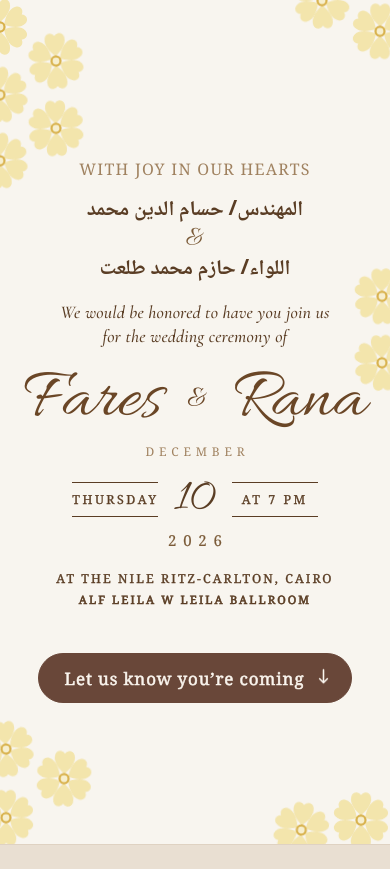
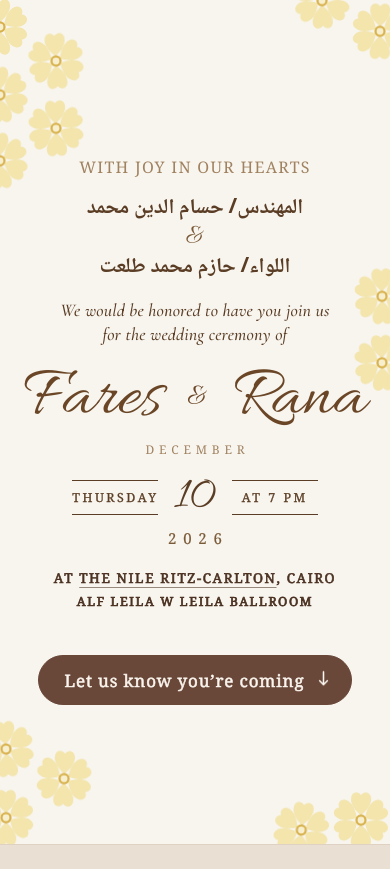
Before and after one commit to Mohammed-Hossam11/fares-rana-rsvp, a plain HTML site: page index.html in a window 390 px wide. Shown: the top 869 px of the page. Drawn offline with nearby package versions, Linux system fonts and the light colour scheme; a web font is replaced by a local one.

Commit message:
Hero venue: stronger emphasis; Nile Ritz-Carlton links to Google Maps
Co-Authored-By: Claude Opus 5.5 <noreply@anthropic.com>

```diff
--- a/index.html
+++ b/index.html
@@ -9,7 +9,7 @@
   <link rel="preconnect" href="https://fonts.googleapis.com" />
   <link rel="preconnect" href="https://fonts.gstatic.com" crossorigin />
   <link href="https://fonts.googleapis.com/css2?family=Allura&family=Cormorant+Garamond:ital,wght@1,500&family=DM+Sans:wght@300;400;500;600;700&family=Italiana&family=Noto+Naskh+Arabic:wght@500;600&display=swap" rel="stylesheet" />
-  <link rel="stylesheet" href="styles.css?v=20261125e" />
+  <link rel="stylesheet" href="styles.css?v=20261125f" />
 </head>
 <body>
   <div class="page-shell">
@@ -54,7 +54,7 @@
           <div class="date-row" aria-hidden="true"><span class="date-side">THURSDAY</span><span class="date-day">10</span><span class="date-side">AT 7 PM</span></div>
           <p class="date-year" aria-hidden="true">2026</p>
         </div>
-        <p class="hero-venue fade-in"><span class="venue-main">AT THE NILE RITZ-CARLTON, CAIRO</span><br /><span class="venue-sub">ALF LEILA W LEILA BALLROOM</span></p>
+        <p class="hero-venue fade-in"><span class="venue-main">AT <a class="venue-link" href="https://www.google.com/maps/search/?api=1&amp;query=The%20Nile%20Ritz-Carlton%2C%20Cairo%2C%20Egypt" target="_blank" rel="noopener" aria-label="The Nile Ritz-Carlton, Cairo: open location in Google Maps">THE NILE RITZ-CARLTON</a>, CAIRO</span><br /><span class="venue-sub">ALF LEILA W LEILA BALLROOM</span></p>
         <a href="#rsvp" class="primary-cta fade-in"><span>Let us know you’re coming</span><svg class="cta-arrow" viewBox="0 0 12 18" aria-hidden="true" fill="none"><path d="M6 1.5v14M1.75 11.25 6 15.5l4.25-4.25" stroke="currentColor" stroke-width="1.7" stroke-linecap="round" stroke-linejoin="round"/></svg></a>
       </section>
 
@@ -105,6 +105,6 @@
     </main>
   </div>
   <iframe id="response-frame" name="rsvp-response-frame" title="RSVP submission result" class="response-frame" tabindex="-1" aria-hidden="true"></iframe>
-  <script src="script.js?v=20261125e"></script>
+  <script src="script.js?v=20261125f"></script>
 </body>
 </html>
--- a/styles.css
+++ b/styles.css
@@ -70,8 +70,10 @@ button:focus-visible, a:focus-visible, input:focus-visible { outline: 2px solid
 .date-day { font: 62px/1 var(--script); padding: 0 6px; color: var(--invite-strong); }
 .date-year { margin: 10px 0 0; padding-left: .45em; font: 19px var(--serif); letter-spacing: .45em; -webkit-text-stroke: .2px currentColor; }
 .hero-venue { margin: 22px 0 0; font: 15px/1.8 var(--serif); letter-spacing: .26em; }
-.venue-main { font-size: 1.08em; color: var(--invite-strong); -webkit-text-stroke: .35px currentColor; }
-.venue-sub { color: var(--invite-strong); -webkit-text-stroke: .6px currentColor; }
+.venue-main { font-size: 1.08em; color: #4a3020; -webkit-text-stroke: .6px currentColor; }
+.venue-sub { color: #4a3020; -webkit-text-stroke: .7px currentColor; }
+.venue-link { color: inherit; text-decoration: underline; text-decoration-thickness: 1px; text-underline-offset: .32em; text-decoration-color: rgba(74, 48, 32, .55); transition: text-decoration-color .3s ease; }
+.venue-link:hover, .venue-link:active { text-decoration-color: currentColor; }
 .dot { padding: 0 8px; }
 .primary-cta { margin-top: 36px; min-height: 52px; padding: 0 26px 0 30px; display: inline-flex; justify-content: center; align-items: center; gap: 14px; border: 1px solid var(--brown); border-radius: 999px; background: var(--brown); color: #fbf6ef; text-decoration: none; font: 18px var(--serif); letter-spacing: .05em; -webkit-text-stroke: .55px currentColor; transition: background .3s ease, color .3s ease, border-color .3s ease; }
 .primary-cta:hover, .primary-cta:active { background: #4f3328; border-color: #4f3328; color: #fbf6ef; }
@@ -158,7 +160,7 @@ button:focus-visible, a:focus-visible, input:focus-visible { outline: 2px solid
   .date-side { padding: 8px 0; font-size: 12.5px; letter-spacing: .2em; }
   .date-day { font-size: 48px; }
   .date-year { margin-top: 6px; font-size: 15px; }
-  .hero-venue { margin-top: clamp(12px, 2.2svh, 20px); font-size: 11.5px; letter-spacing: .18em; }
+  .hero-venue { margin-top: clamp(12px, 2.2svh, 20px); font-size: 12.5px; letter-spacing: .13em; }
   .section-inner { width:min(100% - 34px, 490px); }
   .primary-cta { margin-top:clamp(24px, 5svh, 48px); min-height:50px; padding:0 22px 0 26px; font-size:17px; }
   .eyebrow { letter-spacing:.2em; }
```
